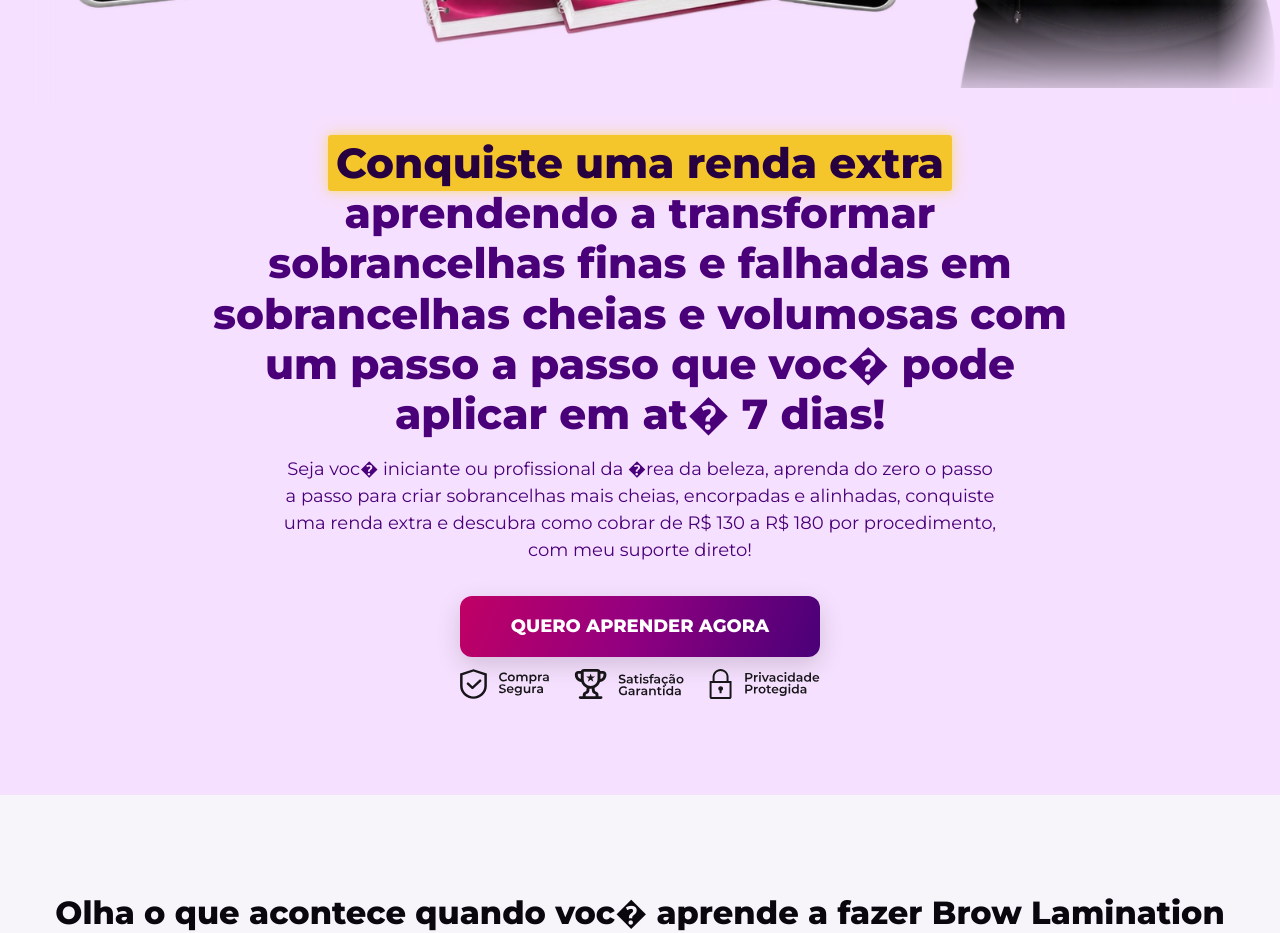
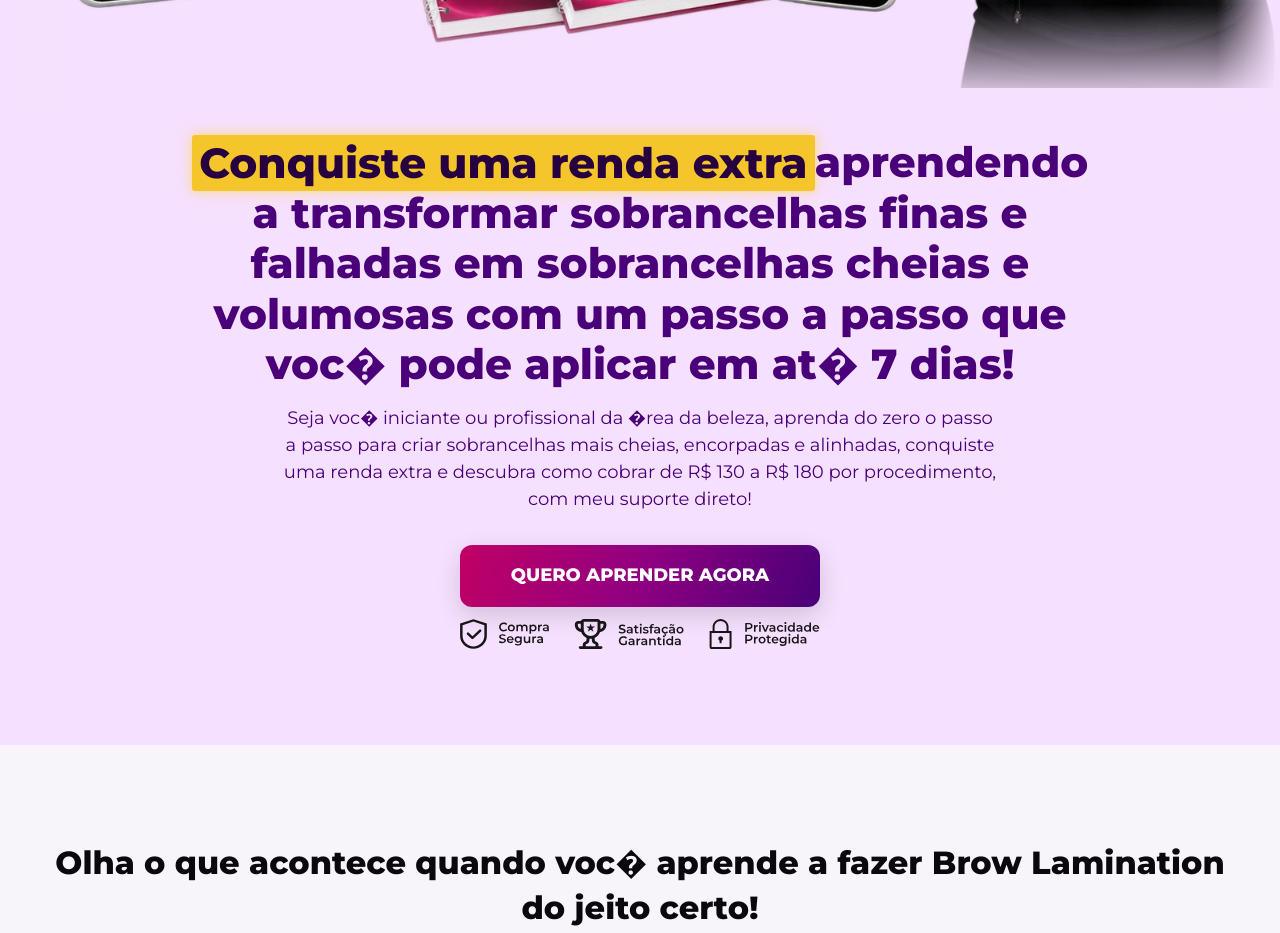
Before and after one commit to lupitavun10-netizen/projeto-01, a React (Vite) app: page / in a window 1280 px wide. Shown: the part 840-1773 px from the top of the page. Built offline with nearby package versions, Linux system fonts and the light colour scheme.

Commit message:
Separa destaque da headline do restante com espaco de 8px

```diff
--- a/src/App.tsx
+++ b/src/App.tsx
@@ -172,7 +172,7 @@ function App() {
   return <>
     <UrgencyBar />
     <main>
-      <section className="hero"><div className="container hero-inner"><div className="hero-media">{placeholder({ src: pageContent.hero.image, alt: pageContent.hero.imageAlt, label: 'Imagem da Hero', ratio: '3:2' }, true)}</div><h1>{pageContent.hero.headline.split(pageContent.hero.headlineHighlight)[0]}<span className="gradient-text">{pageContent.hero.headlineHighlight}</span>{pageContent.hero.headline.split(pageContent.hero.headlineHighlight)[1]}</h1><p className="lead">{pageContent.hero.body}</p><div className="hero-action"><Button onClick={() => document.getElementById('ofertas')?.scrollIntoView({ behavior: 'smooth' })}>{pageContent.hero.ctaLabel}</Button><img src={pageContent.hero.securityImage} alt={pageContent.hero.securityImageAlt} /></div></div></section>
+      <section className="hero"><div className="container hero-inner"><div className="hero-media">{placeholder({ src: pageContent.hero.image, alt: pageContent.hero.imageAlt, label: 'Imagem da Hero', ratio: '3:2' }, true)}</div><h1>{pageContent.hero.headline.split(pageContent.hero.headlineHighlight)[0]}<span className="gradient-text">{pageContent.hero.headlineHighlight}</span><span className="hero-headline-rest">{pageContent.hero.headline.split(pageContent.hero.headlineHighlight)[1]?.trimStart()}</span></h1><p className="lead">{pageContent.hero.body}</p><div className="hero-action"><Button onClick={() => document.getElementById('ofertas')?.scrollIntoView({ behavior: 'smooth' })}>{pageContent.hero.ctaLabel}</Button><img src={pageContent.hero.securityImage} alt={pageContent.hero.securityImageAlt} /></div></div></section>
       <section className="section section-muted results-section"><div className="container"><h2>{pageContent.results.title}</h2><Carousel /></div></section>
       <section className="section modules-section"><div className="container"><h2>{pageContent.modulesSection.title}</h2><Modules /></div></section>
       <section className="section section-muted bonuses-section"><div className="container"><h2>{pageContent.bonusesSection.title}</h2><div className="card-grid">{pageContent.bonuses.map(item => <article className="content-card bonus" key={item.eyebrow}><div className="square-media">{placeholder(item)}</div><span className="card-tag">🎁 {item.eyebrow}:</span><h3>{item.title}</h3><p>{item.description}</p><p className="bonus-benefit"><strong>Benefício:</strong> {item.benefit}</p>{item.value && <s>{item.value}</s>}</article>)}</div></div></section>
```
